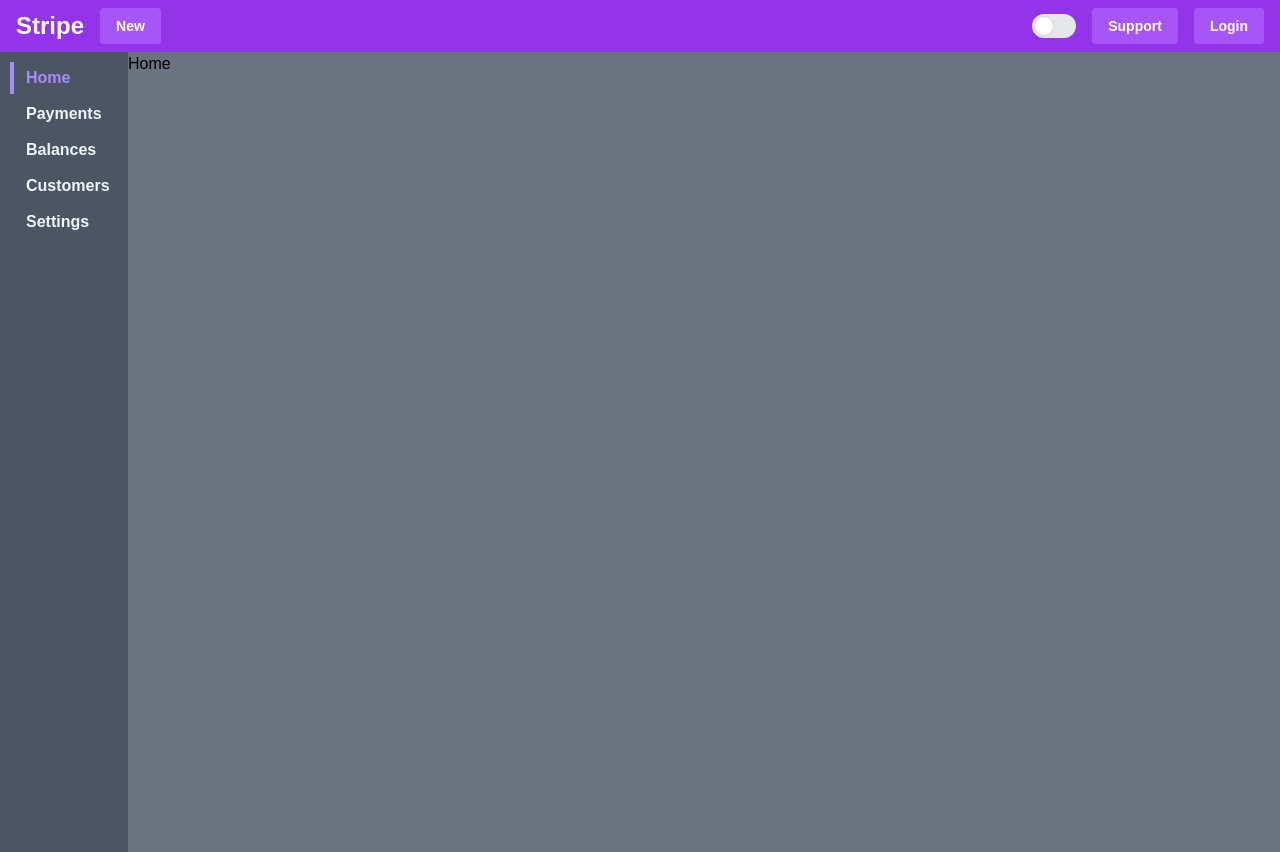
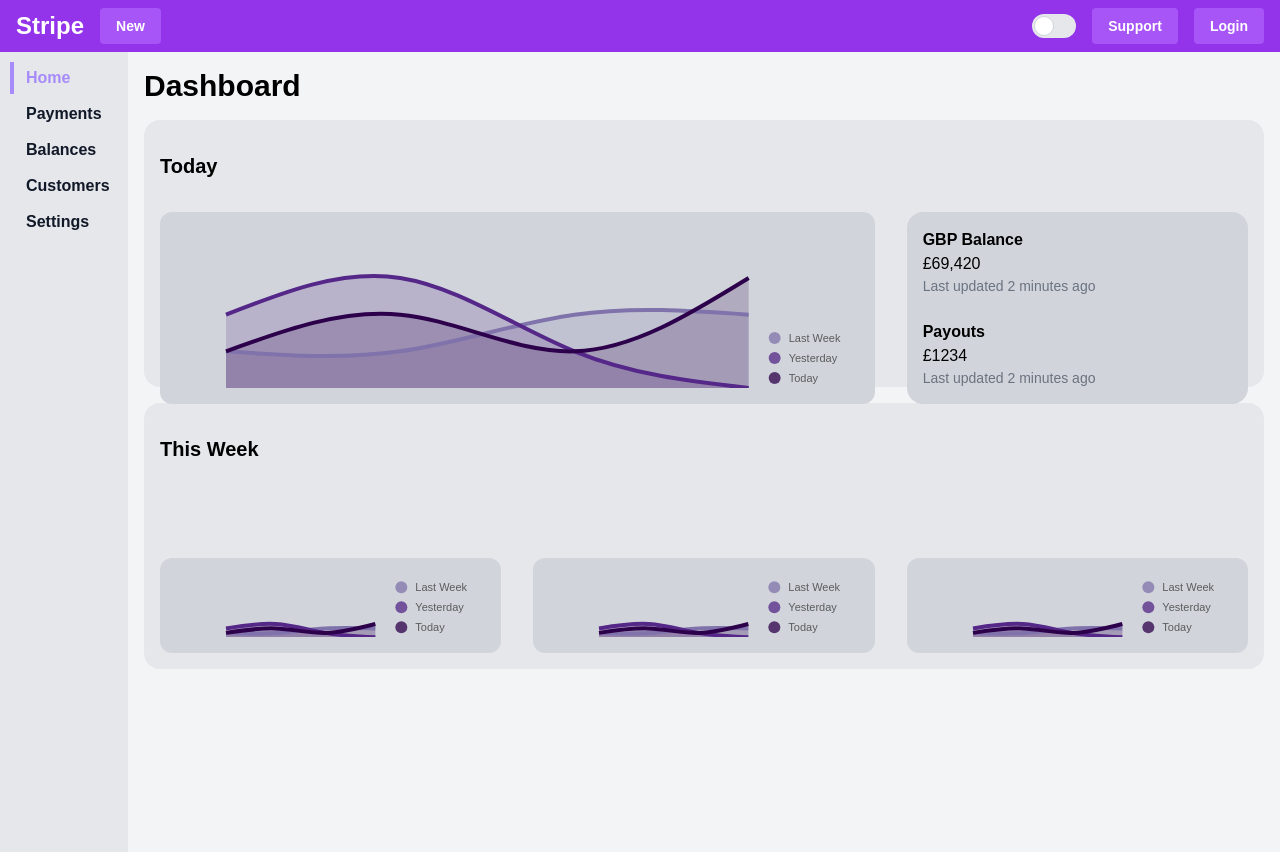
Before and after one commit to RyanErkal/Stripe-Clone, a React (Create React App) app: page / in a window 1280 px wide. Built offline with nearby package versions, Linux system fonts and the light colour scheme.

Commit message:
line graph

```diff
--- a/package.json
+++ b/package.json
@@ -3,6 +3,7 @@
   "version": "0.1.0",
   "private": true,
   "dependencies": {
+    "@nivo/line": "^0.83.0",
     "@testing-library/jest-dom": "^5.17.0",
     "@testing-library/react": "^13.4.0",
     "@testing-library/user-event": "^13.5.0",
--- /dev/null
+++ b/src/components/Section.js
@@ -0,0 +1,5 @@
+import React from "react";
+
+export default function Section({ children }) {
+	return <div class="m-4 bg-gray-200">{children}</div>;
+}
--- a/src/components/Sidebar.js
+++ b/src/components/Sidebar.js
@@ -13,7 +13,7 @@ export default function Sidebar() {
 	};
 
 	const inactiveStyle = {
-		color: "#f1f5f9",
+		color: "#111827",
 		margin: "2px",
 		padding: "4px 4px 4px 16px",
 		fontWeight: "bold",
@@ -26,7 +26,6 @@ export default function Sidebar() {
 			<div class="p-2 flex flex-col">
 				<NavLink
 					to="/"
-					class="m-2 p-2 font-bold w-full text-center"
 					style={({ isActive }) =>
 						isActive ? activeStyle : inactiveStyle
 					}
@@ -37,32 +36,28 @@ export default function Sidebar() {
 					to="payments"
 					style={({ isActive }) =>
 						isActive ? activeStyle : inactiveStyle
-					}
-					class="m-2 font-bold">
+					}>
 					Payments
 				</NavLink>
 				<NavLink
 					to="balances"
 					style={({ isActive }) =>
 						isActive ? activeStyle : inactiveStyle
-					}
-					class="m-2 font-bold">
+					}>
 					Balances
 				</NavLink>
 				<NavLink
 					to="customers"
 					style={({ isActive }) =>
 						isActive ? activeStyle : inactiveStyle
-					}
-					class="m-2 font-bold">
+					}>
 					Customers
 				</NavLink>
 				<NavLink
 					to="settings"
 					style={({ isActive }) =>
 						isActive ? activeStyle : inactiveStyle
-					}
-					class="m-2 font-bold">
+					}>
 					Settings
 				</NavLink>
 			</div>
--- /dev/null
+++ b/src/components/charts/Line.js
@@ -0,0 +1,77 @@
+// install (please try to align the version of installed @nivo packages)
+// yarn add @nivo/line
+import { ResponsiveLine } from "@nivo/line";
+import LineData from "./LineData.json";
+
+const data = LineData;
+
+// make sure parent container have a defined height when using
+// responsive component, otherwise height will be 0 and
+// no chart will be rendered.
+// website examples showcase many properties,
+// you'll often use just a few of them.
+function Line(LineData) {
+	return (
+		<ResponsiveLine
+			data={data}
+			margin={{ top: 50, right: 110, bottom: 0, left: 50 }}
+			xScale={{ type: "point" }}
+			yScale={{
+				type: "linear",
+				min: "auto",
+				max: "auto",
+				stacked: false,
+				reverse: false
+			}}
+			curve="natural"
+			axisTop={null}
+			axisRight={null}
+			axisBottom={null}
+			axisLeft={null}
+			enableGridX={false}
+			enableGridY={false}
+			enableArea={true}
+			colors={{ scheme: "purple_orange" }}
+			theme={{
+				fontFamily: "Poppins",
+				fontSize: "0.8rem"
+			}}
+			lineWidth={4}
+			enablePoints={false}
+			pointSize={10}
+			pointColor={{ theme: "background" }}
+			pointBorderColor={{ from: "serieColor" }}
+			pointLabelYOffset={-12}
+			useMesh={true}
+			enableCrosshair={false}
+			legends={[
+				{
+					anchor: "bottom-right",
+					direction: "column",
+					justify: false,
+					translateX: 100,
+					translateY: 0,
+					itemsSpacing: 0,
+					itemDirection: "left-to-right",
+					itemWidth: 80,
+					itemHeight: 20,
+					itemOpacity: 0.75,
+					symbolSize: 12,
+					symbolShape: "circle",
+					symbolBorderColor: "rgba(0, 0, 0, .5)",
+					effects: [
+						{
+							on: "hover",
+							style: {
+								itemBackground: "rgba(0, 0, 0, .03)",
+								itemOpacity: 1
+							}
+						}
+					]
+				}
+			]}
+		/>
+	);
+}
+
+export default Line;
--- /dev/null
+++ b/src/components/charts/LineData.json
@@ -0,0 +1,68 @@
+[
+    {
+      "id": "Today",
+      "color": "hsl(341, 70%, 50%)",
+      "data": [
+        {
+          "x": "0:00",
+          "y": 1
+        },
+        {
+          "x": "6:00",
+          "y": 2
+        },
+        {
+          "x": "12:00",
+          "y": 1
+        },
+        {
+          "x": "18:00",
+          "y": 3
+        }
+      ]
+    },
+    {
+      "id": "Yesterday",
+      "color": "hsl(175, 70%, 50%)",
+      "data": [
+        {
+          "x": "0:00",
+          "y": 2
+        },
+        {
+          "x": "6:00",
+          "y": 3
+        },
+        {
+          "x": "12:00",
+          "y": 1
+        },
+        {
+          "x": "18:00",
+          "y": 0
+        }
+      ]
+    },
+    {
+      "id": "Last Week",
+      "color": "hsl(279, 70%, 50%)",
+      "data": [
+        {
+          "x": "0:00",
+          "y": 1
+        },
+        {
+          "x": "6:00",
+          "y": 1
+        },
+        {
+          "x": "12:00",
+          "y": 2
+        },
+        {
+          "x": "18:00",
+          "y": 2
+        }
+      ]
+    }
+  ]
--- a/src/layouts/Layout.js
+++ b/src/layouts/Layout.js
@@ -8,10 +8,10 @@ export default function Layout() {
 		<>
 			<Header />
 			<div class="grid grid-cols-10 bg-gray-700 h-screen">
-				<div class="col-span-1 bg-gray-600">
+				<div class="col-span-1 bg-gray-200">
 					<Sidebar />
 				</div>
-				<div class="col-span-9 bg-gray-500">
+				<div class="col-span-9 bg-gray-100">
 					<Outlet />
 				</div>
 			</div>
--- a/src/pages/Home.js
+++ b/src/pages/Home.js
@@ -1,5 +1,45 @@
 import React from "react";
+import Line from "../components/charts/Line";
 
 export default function Home() {
-	return <div>Home</div>;
+	return (
+		<div class="h-full">
+			<h1 class="text-3xl font-bold p-4">Dashboard</h1>
+			{/* Today */}
+			<div class="grid grid-cols-12 h-2/6 ml-4 mr-4 bg-gray-200 rounded-2xl">
+				<h2 class="col-span-12 text-xl font-bold mt-4 p-4">Today</h2>
+				<div class="col-span-8 m-4 p-4 bg-gray-300 rounded-xl ">
+					<Line />
+				</div>
+				<div class="col-span-4 m-4 p-4 bg-gray-300 rounded-2xl">
+					<h3 class="text-l font-bold">GBP Balance</h3>
+					<p>£69,420</p>
+					<p class="text-sm text-gray-500">
+						Last updated 2 minutes ago
+					</p>
+					<br />
+					<h3 class="text-l font-bold">Payouts</h3>
+					<p>£1234</p>
+					<p class="text-sm text-gray-500">
+						Last updated 2 minutes ago
+					</p>
+				</div>
+			</div>
+			{/* This Week */}
+			<div class="grid grid-cols-12 h-2/6 m-4 bg-gray-200 rounded-2xl">
+				<h2 class="col-span-12 text-xl font-bold mt-4 p-4">
+					This Week
+				</h2>
+				<div class="col-span-4 m-4 p-4 bg-gray-300 rounded-xl ">
+					<Line />
+				</div>
+				<div class="col-span-4 m-4 p-4 bg-gray-300 rounded-xl ">
+					<Line />
+				</div>
+				<div class="col-span-4 m-4 p-4 bg-gray-300 rounded-xl ">
+					<Line />
+				</div>
+			</div>
+		</div>
+	);
 }
```
Also changed, not shown: 1 other file (tests, documents, lock files or other folders).
